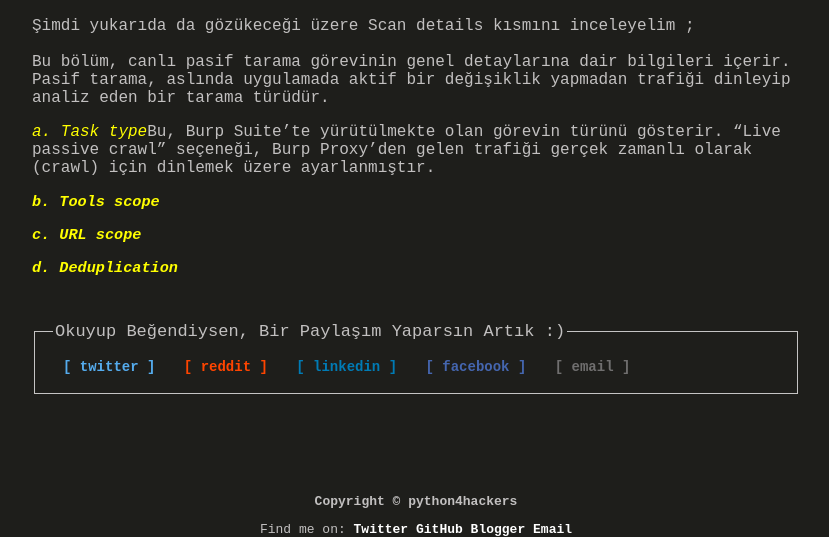
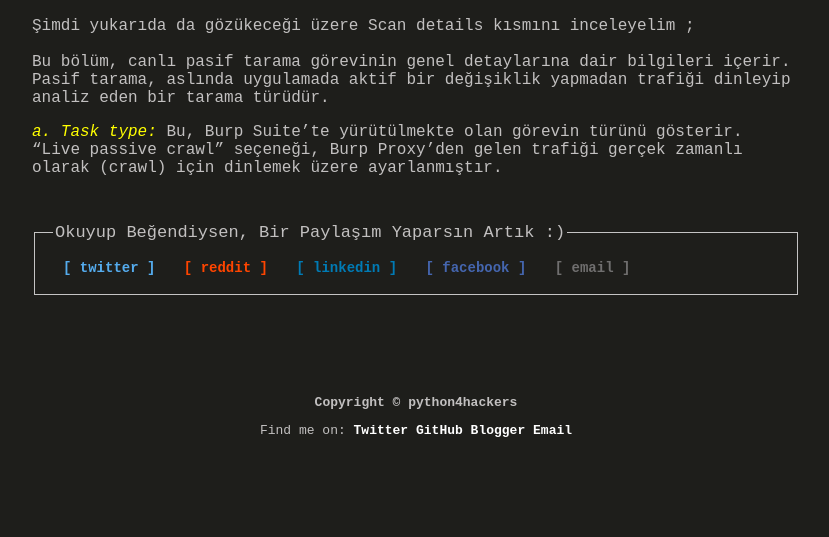
Before and after one commit to python4hackersblog/hacklogs.github.io, a Jekyll site: the page built from _posts/2023-11-05-Burp-Suite.md, in a window 1280 px wide and 900 px high, scrolled down 1077 px, cut to the strip 363-900 px from the top of the window. Shown: the whole strip, without its empty margins (224-1053 px from the left). Built offline with Jekyll 4.4.1, drawn with Linux system fonts in a browser that asks for light colours; after the commit the page ends 1878 px from its top, so only the background shows below that.

Commit message:
Update 2023-11-05-Burp-Suite.md

```diff
--- a/_posts/2023-11-05-Burp-Suite.md
+++ b/_posts/2023-11-05-Burp-Suite.md
@@ -24,10 +24,4 @@ Bu konuya neden değinme gereği duydum. Genelde piyasaya baktığımda kısıtl
 Bu bölüm, canlı pasif tarama görevinin genel detaylarına dair bilgileri içerir. Pasif tarama, aslında uygulamada aktif bir değişiklik yapmadan trafiği dinleyip analiz eden bir tarama türüdür.
 </p>
 
-<i style="color: yellow;">a. Task type</i>Bu, Burp Suite'te yürütülmekte olan görevin türünü gösterir. "Live passive crawl" seçeneği, Burp Proxy'den gelen trafiği gerçek zamanlı olarak (crawl) için dinlemek üzere ayarlanmıştır.
-
-<h3 style="color: yellow;"><i>b. Tools scope</i></h3>
-
-<h3 style="color: yellow;"><i>c. URL scope </i></h3>
-
-<h3 style="color: yellow;"><i>d. Deduplication</i></h3>
+<i style="color: yellow;">a. Task type: </i> Bu, Burp Suite'te yürütülmekte olan görevin türünü gösterir. "Live passive crawl" seçeneği, Burp Proxy'den gelen trafiği gerçek zamanlı olarak (crawl) için dinlemek üzere ayarlanmıştır.
```
